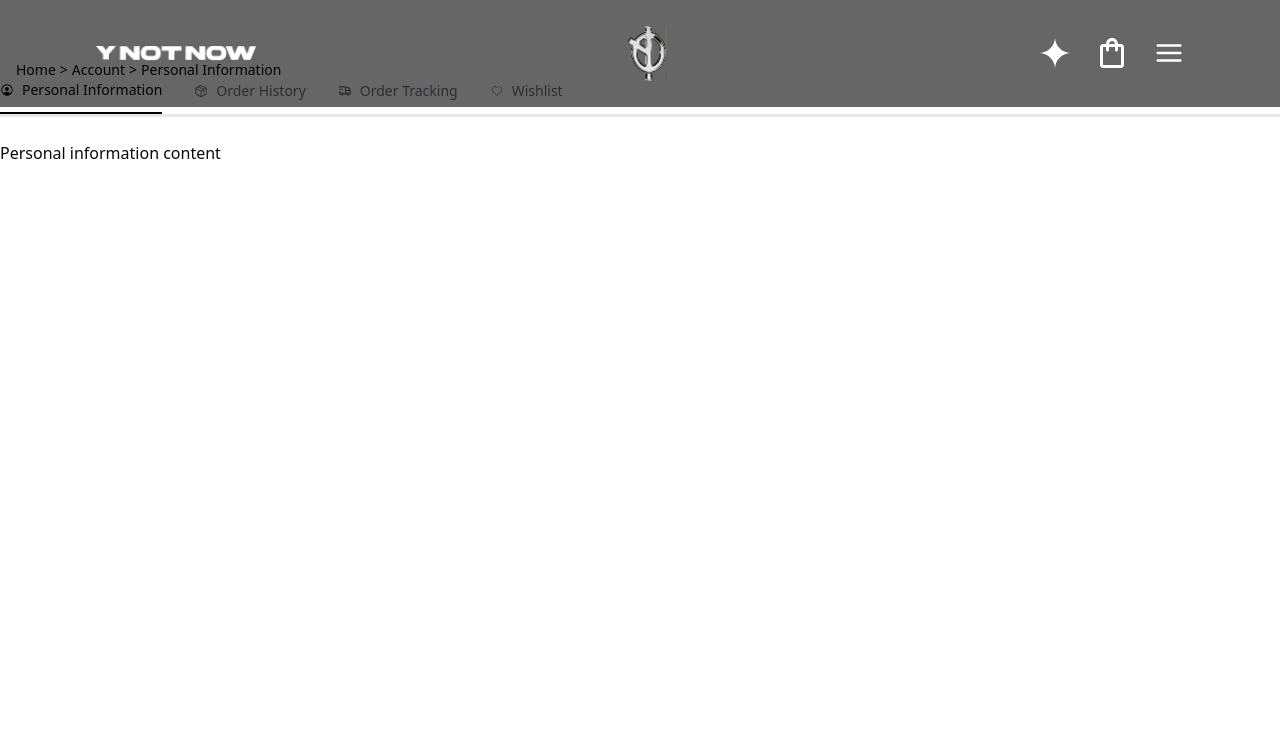
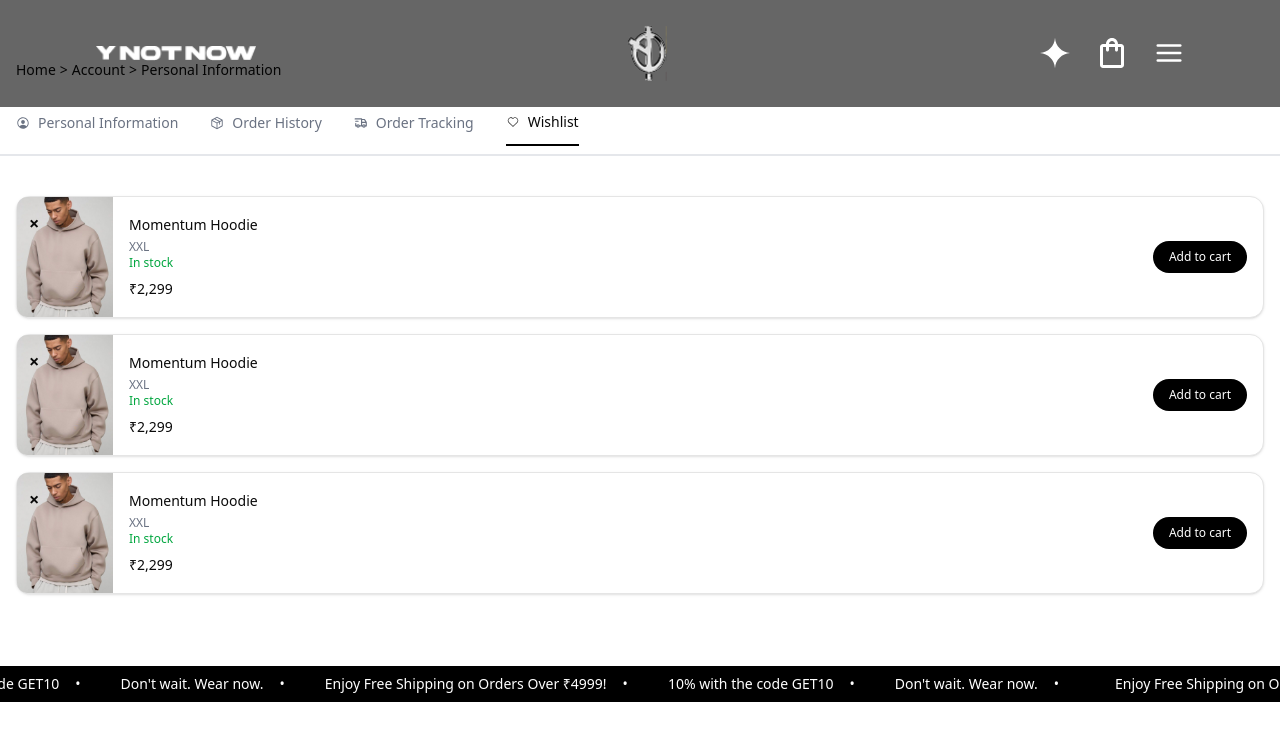
Before and after one commit to itskvsin/ynotnow, a Next.js app: page /account/personal-information in a window 1280 px wide. Shown: the top 741 px of the page. Built offline with nearby package versions, Linux system fonts and the light colour scheme.

Commit message:
modified the account section

```diff
--- a/app/account/personal-information/page.tsx
+++ b/app/account/personal-information/page.tsx
@@ -2,22 +2,177 @@
 
 import BreadCrumbNav from "@/components/BreadCrumbNav";
 import tabs from "@/data/PersonalTabs";
+import Link from "next/link";
+import FeaturesGrid from "@/components/FeaturesGrid";
+import About from "@/components/About";
+import LastBg from "@/components/LastBg";
+import Footer from "@/components/Footer";
+import Image from "next/image";
+
 import React, { useState, useRef } from "react";
 
 function Profile() {
-  return <div>Personal information content</div>;
+  return (
+    <section>
+      <div className="max-w-sm mx-auto px-4 font-Geist">
+        {/* Username */}
+        <div className="mb-4">
+          <label className="block text-sm mb-1">User Name</label>
+          <input
+            type="text"
+            defaultValue="Ynotnow"
+            className="w-full bg-gray-100 rounded-lg px-4 py-3 text-sm outline-none"
+          />
+        </div>
+
+        {/* Email */}
+        <div className="mb-4">
+          <label className="block text-sm mb-1">Email</label>
+          <input
+            type="email"
+            defaultValue="ynotnow@gmail.com"
+            className="w-full bg-gray-100 rounded-lg px-4 py-3 text-sm outline-none"
+          />
+        </div>
+
+        {/* Password */}
+        <div className="mb-2">
+          <label className="block text-sm mb-1">Password</label>
+          <input
+            type="password"
+            defaultValue="********"
+            className="w-full bg-gray-100 rounded-lg px-4 py-3 text-sm outline-none"
+          />
+        </div>
+
+        {/* Reset Password */}
+        <div className="text-right mb-6">
+          <button className="text-sm underline cursor-pointer text-gray-600">
+            Reset Password
+          </button>
+        </div>
+
+        {/* Save Button */}
+        <Link href="#">
+          {" "}
+          <button className="w-full bg-black cursor-pointer text-white py-4 rounded-full text-sm font-medium">
+            Save Edits
+          </button>
+        </Link>
+      </div>
+    </section>
+  );
 }
 
 function Orders() {
-  return <div>Order history content</div>;
+  return (
+    <div className="px-4 py-4 space-y-4 font-Geist">
+      <OrderCard />
+      <OrderCard />
+      <OrderCard />
+    </div>
+  );
+}
+
+function OrderCard() {
+  return (
+    <div className="flex items-center gap-4 bg-white rounded-xl pr-4 shadow-sm border">
+      {/* Product Image */}
+      <Image
+        src="/images/hoodies/grayBgHoodie.jpg"
+        alt="Momentum Hoodie"
+        height={500}
+        width={500}
+        className="w-24 h-30 rounded-l-lg object-cover bg-gray-600"
+      />
+
+      {/* Product Info */}
+      <div className="flex-1">
+        <h3 className="text-sm font-medium">Momentum Hoodie</h3>
+
+        <div className="text-xs text-gray-500 mt-1">Paid</div>
+
+        <div className="text-xs text-green-600">Delivered</div>
+
+        <div className="text-sm font-medium mt-2">₹2,299</div>
+      </div>
+
+      {/* Repeat Button */}
+      <button className="bg-black text-white text-xs px-4 py-2 rounded-full">
+        Repeat
+      </button>
+    </div>
+  );
 }
 
 function Tracking() {
-  return <div>Order tracking content</div>;
+  return (
+    <div className="max-w-sm mx-auto px-4 py-6 font-Geist">
+      {/* Label */}
+      <label className="block text-lg mb-2">Tracking ID</label>
+
+      {/* Input */}
+      <input
+        type="text"
+        placeholder="Enter Tracking Id"
+        className="w-full rounded-full border px-4 py-3 text-sm outline-none mb-6"
+      />
+
+      {/* Button */}
+      <button className="w-full bg-black text-white py-4 rounded-full text-sm font-medium">
+        Track order
+      </button>
+    </div>
+  );
+}
+
+function WishList() {
+  return (
+    <div className="px-4 py-4 space-y-4 font-Geist">
+      <WishlistCard />
+      <WishlistCard />
+      <WishlistCard />
+    </div>
+  );
+}
+function WishlistCard() {
+  return (
+    <div className="relative flex items-center gap-4 bg-white rounded-xl pr-4 border shadow-sm">
+      {/* Remove icon */}
+      <button className="absolute top-3 cursor-pointer left-3 text-lg font-bold">
+        ×
+      </button>
+
+      {/* Product Image */}
+      <Image
+        src="/images/hoodies/grayBgHoodie.jpg"
+        alt="Momentum Hoodie"
+        height={500}
+        width={500}
+        className="w-24 h-30 rounded-l-lg object-cover"
+      />
+
+      {/* Product Info */}
+      <div className="flex-1">
+        <h3 className="text-sm font-medium">Momentum Hoodie</h3>
+
+        <div className="text-xs text-gray-500 mt-1">XXL</div>
+
+        <div className="text-xs text-green-600">In stock</div>
+
+        <div className="text-sm font-medium mt-2">₹2,299</div>
+      </div>
+
+      {/* Add to cart */}
+      <button className="bg-black text-white text-xs px-4 py-2 rounded-full whitespace-nowrap">
+        Add to cart
+      </button>
+    </div>
+  );
 }
 
 const page = () => {
-  const [activeTab, setActiveTab] = useState("profile");
+  const [activeTab, setActiveTab] = useState("wishlist");
 
   // NEW: refs & state for scroll indicator
   const tabsRef = useRef<HTMLDivElement | null>(null);
@@ -46,7 +201,7 @@
       <div
         ref={tabsRef}
         onScroll={handleScroll}
-        className="flex gap-8 border-b overflow-x-auto whitespace-nowrap scrollbar-hide"
+        className="flex gap-8 overflow-x-auto mt-8 px-4 whitespace-nowrap scrollbar-hide"
       >
         {tabs.map((tab) => {
           return (
@@ -68,7 +223,7 @@
       </div>
 
       {/* Custom scroll indicator (black line) */}
-      <div className="h-0.5 bg-gray-200 relative">
+      <div className="h-0.5 mt-2 bg-gray-200 relative">
         <div
           className="h-full bg-black transition-all duration-150"
           style={{ width: `${scrollProgress}%` }}
@@ -79,6 +234,14 @@
         {activeTab === "profile" && <Profile />}
         {activeTab === "orders" && <Orders />}
         {activeTab === "tracking" && <Tracking />}
+        {activeTab === "wishlist" && <WishList />}
+      </div>
+
+      <div className="mt-14">
+        <FeaturesGrid />
+        <About />
+        <LastBg />
+        <Footer />
       </div>
     </section>
   );
--- a/components/FeaturesGrid.tsx
+++ b/components/FeaturesGrid.tsx
@@ -58,7 +58,7 @@
 
 export default function FeaturesGrid() {
   return (
-    <section className="w-full bg-white mt-28 ">
+    <section className="w-full bg-white">
       <MarqueeBar />
       <div className="grid grid-cols-1 lg:grid-cols-4 text-center p-4 pt-10 gap-4">
         <div className="py-10 border border-black flex flex-col items-center gap-3">
```
Also changed, not shown: public/images/hoodies/grayBgHoodie.jpg (added).
